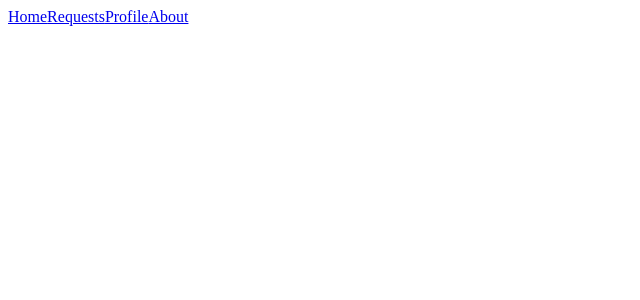
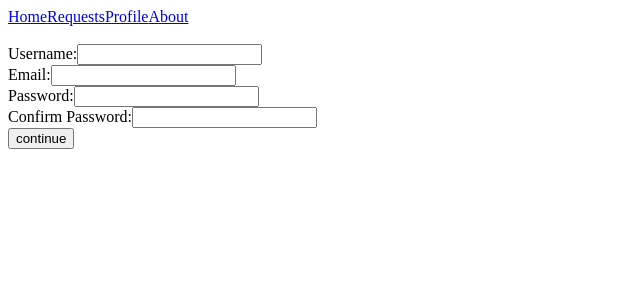
Before and after one commit to alyaalaali/Handyman, a React (Vite) app: page /user/sign-up in a window 1280 px wide. Shown: the top 300 px of the page, without its empty margins (0-640 px from the left). Built offline with nearby package versions, Linux system fonts and the light colour scheme.

Commit message:
Setup an initial preparation for UserSignUp.jsx

```diff
--- a/src/components/UserSignUp.jsx
+++ b/src/components/UserSignUp.jsx
@@ -1,8 +1,25 @@
 const UserSignUp = () => {
     return (
-        <div className="user-sign-up">
+        <form className="user-sign-up">
+            <label>Username:</label>
+            <input type="text" placeholder="" />
+            <br />
 
-        </div>
+            <label>Email:</label>
+            <input type="text" placeholder="" />
+            <br />
+
+            <label>Password:</label>
+            <input type="text" placeholder="" />
+            <br />
+
+            <label>Confirm Password:</label>
+            <input type="text" placeholder="" />
+            <br />
+
+            <button type="submit">continue</button>
+
+        </form>
     )
 }
 export default UserSignUp
```
